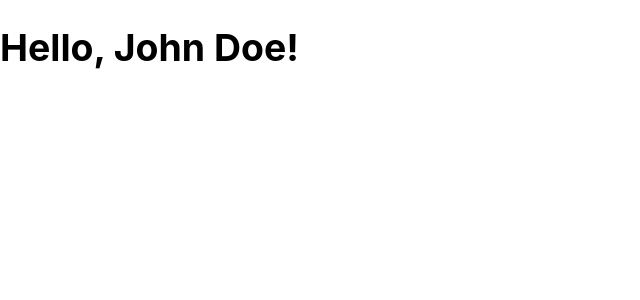
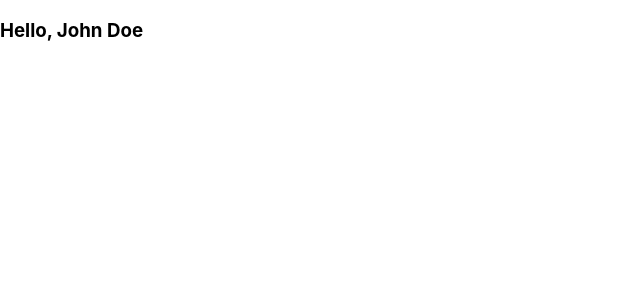
Before and after one commit to AnatolijusIvanovas/ReactTutorial, a React (Create React App) app in the folder app-from-scratch/: page / in a window 1280 px wide. Shown: the top 300 px of the page, without its empty margins (0-640 px from the left). Built offline with nearby package versions, Linux system fonts and the light colour scheme.

Commit message:
refactored element implemented

```diff
--- a/app-from-scratch/src/App.js
+++ b/app-from-scratch/src/App.js
@@ -1,35 +1,14 @@
 import React from 'react';
 import './App.css';
 
-function formatName() {
-	return user.firstName + ' ' + user.lastName;
+function Welcome(props) {
+	return <h3> Hello, {props.name}</h3>
 }
 
-function getGreeting(user) {
-	if (user) {
-		return <h1>Hello, {formatName(user)}!</h1>
-	} else {
-		return <h1>Hello, Stranger.</h1>
-	}
-}
-
-const user = {
-	firstName: 'John',
-	lastName: 'Doe'
-};
-
-const element = (
-	<div>
-		<h3>{getGreeting(user)}</h3>
-	</div>
-);
+const element = <Welcome name="John Doe" />
 
 function App() {
-	return (
-		<div>
-			{element}
-		</div>
-	);
+	return element
 }
 
 export default App;
```
